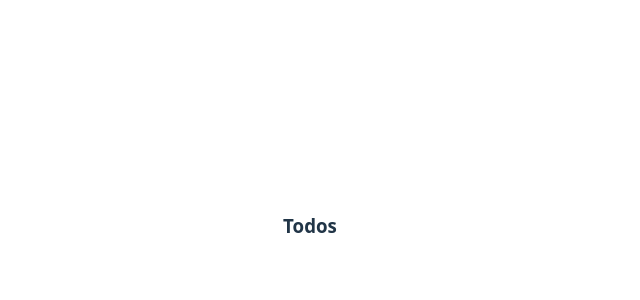
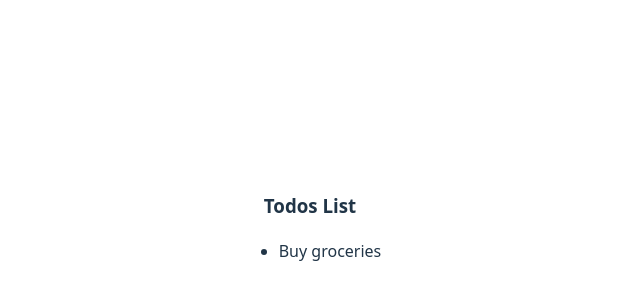
Before and after one commit to Rajaabpro/REDUX, a React (Vite) app in the folder todo/: page / in a window 1280 px wide. Shown: the part 174-474 px from the top of the page, without its empty margins (330-970 px from the left). Built offline with nearby package versions, Linux system fonts and the light colour scheme.

Commit message:
Implement todo list rendering in Todo component using Redux state

```diff
--- a/todo/src/components/todo.jsx
+++ b/todo/src/components/todo.jsx
@@ -1,7 +1,14 @@
+import { useSelector } from 'react-redux';
 export default function Todo() {
+    const todos = useSelector((state) => state.todo.todos);
     return (
       <>
-        <h3>Todos</h3>
+        <h3>Todos List</h3>
+        <ul>
+            {todos.map((todo) => (
+                <li key={todo.id}>{todo.text}</li>
+            ))}
+        </ul>
       </>
     );
 }
```
